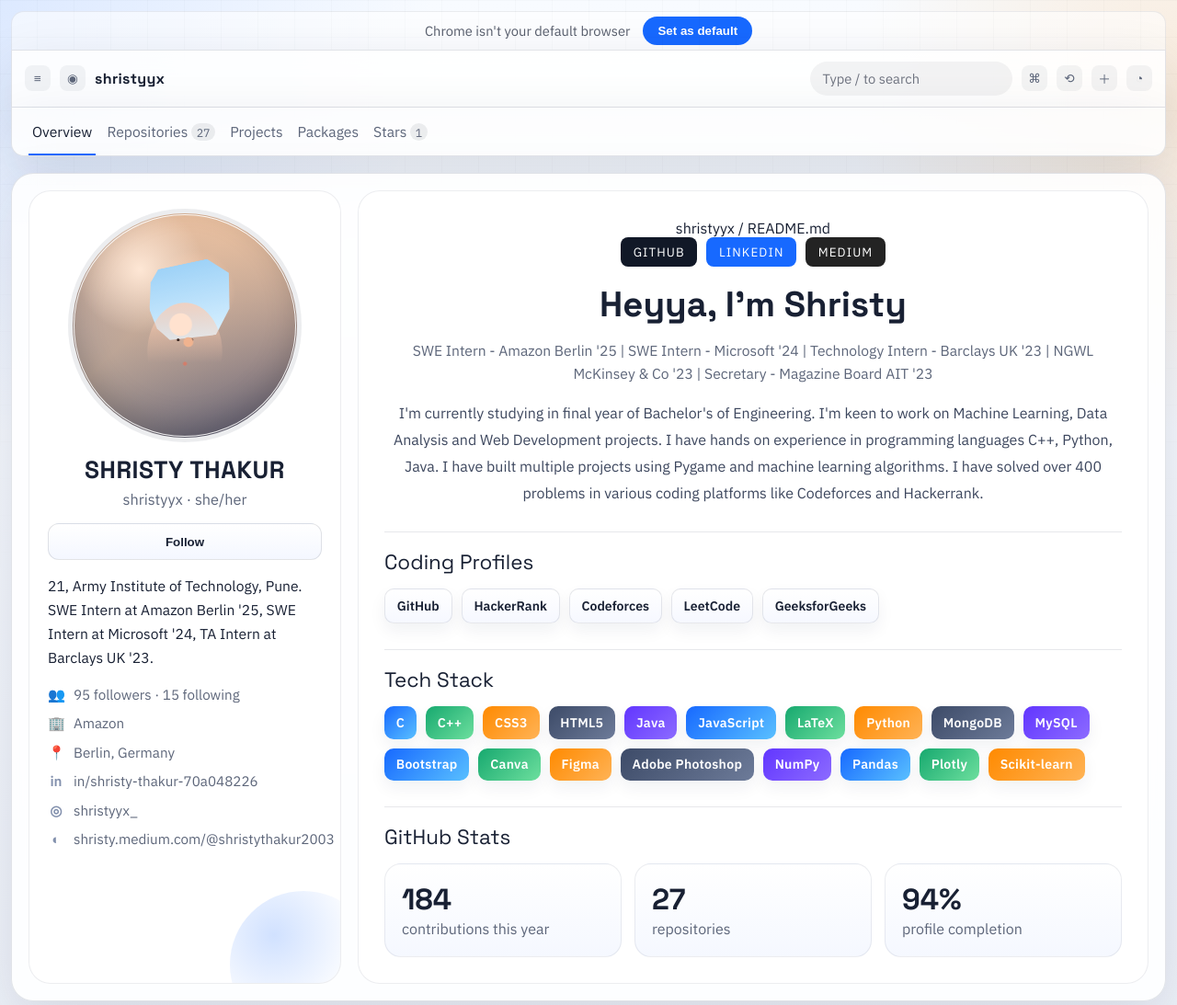
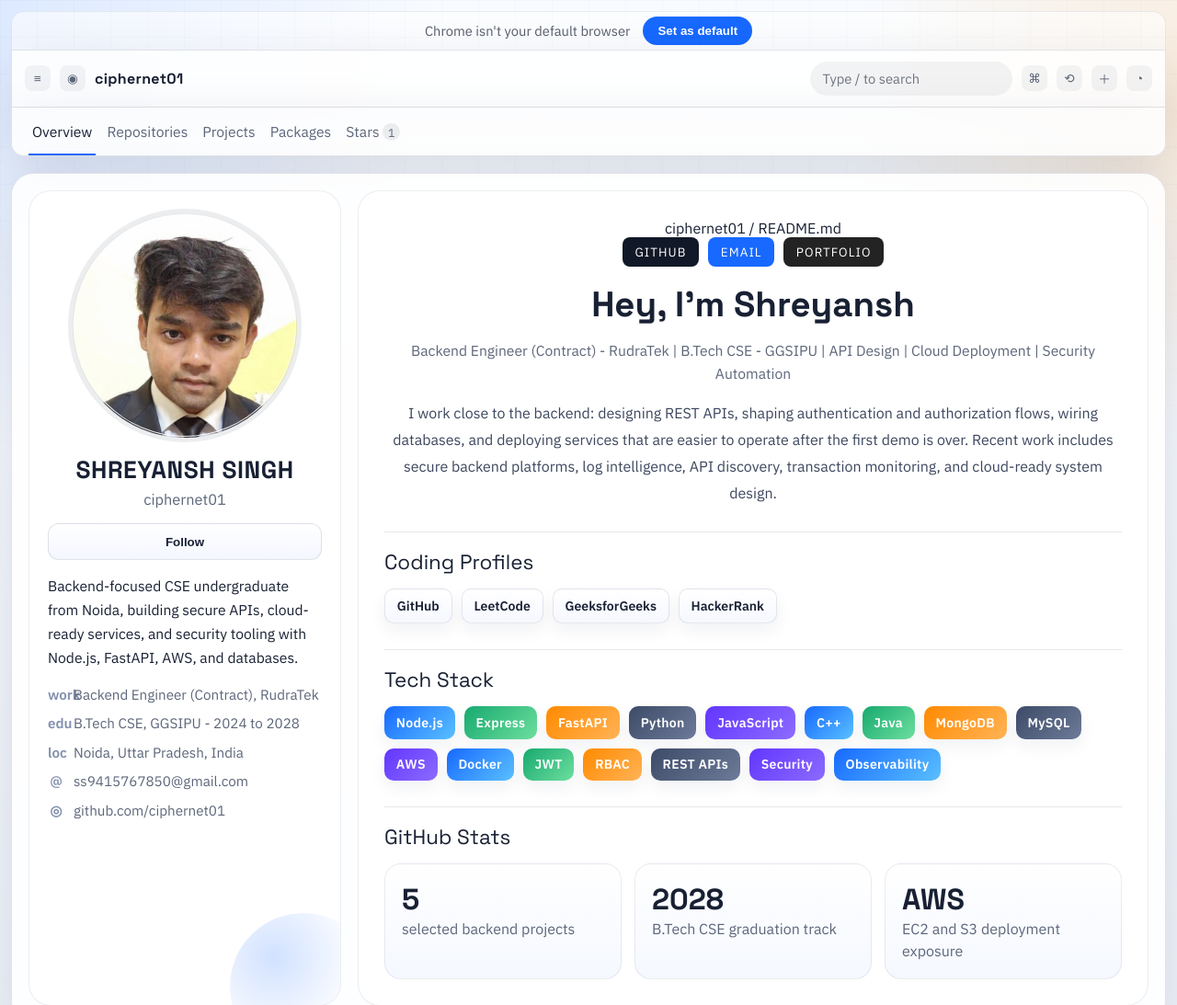
Before and after one commit to ciphernet01/ciphernet01, a plain HTML site: page index.html in a window 1280 px wide. Shown: the top 1093 px of the page at 92% size. Drawn offline with Linux system fonts and the light colour scheme.

Commit message:
Fix GitHub profile overview

```diff
--- a/index.html
+++ b/index.html
@@ -20,7 +20,7 @@
         <div class="brand-group">
           <div class="menu-pill">≡</div>
           <div class="brand-mark">◉</div>
-          <div class="brand-name">shristyyx</div>
+          <div class="brand-name">ciphernet01</div>
         </div>
         <div class="top-actions">
           <div class="search-box">Type / to search</div>
@@ -33,7 +33,7 @@
 
       <nav class="section-tabs">
         <a class="active" href="#overview">Overview</a>
-        <a href="#repos">Repositories <span>27</span></a>
+        <a href="#repos">Repositories</a>
         <a href="#projects">Projects</a>
         <a href="#packages">Packages</a>
         <a href="#stars">Stars <span>1</span></a>
@@ -42,46 +42,45 @@
       <main class="layout">
         <aside class="profile-card">
           <div class="avatar-wrap">
-            <div class="avatar"></div>
+            <img class="avatar" src="assets/profile.jpeg" alt="Shreyansh Singh" />
             <div class="avatar-ring"></div>
           </div>
-          <h1>SHRISTY THAKUR</h1>
-          <p class="handle">shristyyx · she/her</p>
+          <h1>SHREYANSH SINGH</h1>
+          <p class="handle">ciphernet01</p>
           <button class="follow-btn" type="button">Follow</button>
 
           <p class="bio">
-            21, Army Institute of Technology, Pune. SWE Intern at Amazon Berlin '25, SWE Intern at Microsoft '24,
-            TA Intern at Barclays UK '23.
+            Backend-focused CSE undergraduate from Noida, building secure APIs, cloud-ready services, and security
+            tooling with Node.js, FastAPI, AWS, and databases.
           </p>
 
           <div class="meta-list">
-            <div><span>👥</span> 95 followers · 15 following</div>
-            <div><span>🏢</span> Amazon</div>
-            <div><span>📍</span> Berlin, Germany</div>
-            <div><span>in</span> in/shristy-thakur-70a048226</div>
-            <div><span>◎</span> shristyyx_</div>
-            <div><span>◐</span> shristy.medium.com/@shristythakur2003</div>
+            <div><span>work</span> Backend Engineer (Contract), RudraTek</div>
+            <div><span>edu</span> B.Tech CSE, GGSIPU - 2024 to 2028</div>
+            <div><span>loc</span> Noida, Uttar Pradesh, India</div>
+            <div><span>@</span> ss9415767850@gmail.com</div>
+            <div><span>◎</span> github.com/ciphernet01</div>
           </div>
         </aside>
 
         <section class="overview-panel" id="overview">
           <div class="panel-header">
-            <span>shristyyx / README.md</span>
+            <span>ciphernet01 / README.md</span>
             <div class="social-row">
               <a href="#">GitHub</a>
-              <a href="#">LinkedIn</a>
-              <a href="#">Medium</a>
+              <a href="#">Email</a>
+              <a href="#">Portfolio</a>
             </div>
-            <h2>Heyya, I&apos;m Shristy</h2>
+            <h2>Hey, I&apos;m Shreyansh</h2>
             <p class="subtitle">
-              SWE Intern - Amazon Berlin '25 | SWE Intern - Microsoft '24 | Technology Intern - Barclays UK '23 |
-              NGWL McKinsey &amp; Co '23 | Secretary - Magazine Board AIT '23
+              Backend Engineer (Contract) - RudraTek | B.Tech CSE - GGSIPU | API Design | Cloud Deployment |
+              Security Automation
             </p>
             <p class="intro">
-              I&apos;m currently studying in final year of Bachelor&apos;s of Engineering. I&apos;m keen to work on Machine
-              Learning, Data Analysis and Web Development projects. I have hands on experience in programming languages
-              C++, Python, Java. I have built multiple projects using Pygame and machine learning algorithms. I have
-              solved over 400 problems in various coding platforms like Codeforces and Hackerrank.
+              I work close to the backend: designing REST APIs, shaping authentication and authorization flows, wiring
+              databases, and deploying services that are easier to operate after the first demo is over. Recent work
+              includes secure backend platforms, log intelligence, API discovery, transaction monitoring, and
+              cloud-ready system design.
             </p>
           </div>
 
@@ -89,19 +88,18 @@
             <div class="block-title">Coding Profiles</div>
             <div class="profile-badges">
               <span>GitHub</span>
-              <span>HackerRank</span>
-              <span>Codeforces</span>
               <span>LeetCode</span>
               <span>GeeksforGeeks</span>
+              <span>HackerRank</span>
             </div>
           </section>
 
           <section class="content-block">
             <div class="block-title">Tech Stack</div>
             <div class="tag-grid">
-              <span>C</span><span>C++</span><span>CSS3</span><span>HTML5</span><span>Java</span><span>JavaScript</span>
-              <span>LaTeX</span><span>Python</span><span>MongoDB</span><span>MySQL</span><span>Bootstrap</span><span>Canva</span>
-              <span>Figma</span><span>Adobe Photoshop</span><span>NumPy</span><span>Pandas</span><span>Plotly</span><span>Scikit-learn</span>
+              <span>Node.js</span><span>Express</span><span>FastAPI</span><span>Python</span><span>JavaScript</span>
+              <span>C++</span><span>Java</span><span>MongoDB</span><span>MySQL</span><span>AWS</span><span>Docker</span>
+              <span>JWT</span><span>RBAC</span><span>REST APIs</span><span>Security</span><span>Observability</span>
             </div>
           </section>
 
@@ -109,16 +107,16 @@
             <div class="block-title">GitHub Stats</div>
             <div class="stats-grid">
               <article>
-                <strong>184</strong>
-                <span>contributions this year</span>
+                <strong>5</strong>
+                <span>selected backend projects</span>
               </article>
               <article>
-                <strong>27</strong>
-                <span>repositories</span>
+                <strong>2028</strong>
+                <span>B.Tech CSE graduation track</span>
               </article>
               <article>
-                <strong>94%</strong>
-                <span>profile completion</span>
+                <strong>AWS</strong>
+                <span>EC2 and S3 deployment exposure</span>
               </article>
             </div>
           </section>
--- a/styles.css
+++ b/styles.css
@@ -197,43 +197,12 @@
 }
 
 .avatar {
-  background:
-    radial-gradient(circle at 30% 25%, rgba(255, 232, 214, 0.98), transparent 28%),
-    radial-gradient(circle at 54% 35%, rgba(255, 206, 175, 0.95), transparent 22%),
-    linear-gradient(180deg, rgba(236, 193, 160, 0.98), rgba(74, 78, 105, 0.5)),
-    linear-gradient(135deg, #6f92c9 0%, #f4d9b8 40%, #5c5a74 100%);
+  display: block;
+  width: 100%;
+  height: 100%;
+  object-fit: cover;
+  object-position: 50% 22%;
   box-shadow: inset 0 -12px 32px rgba(0, 0, 0, 0.18);
-}
-
-.avatar::before {
-  content: "";
-  position: absolute;
-  left: 53%;
-  top: 22%;
-  width: 38%;
-  height: 34%;
-  background: linear-gradient(180deg, #9ed2f7 0%, #d8f0ff 100%);
-  clip-path: polygon(0 50%, 8% 15%, 20% 0, 78% 0, 100% 24%, 92% 70%, 70% 100%, 16% 94%, 4% 76%);
-  transform: translateX(-50%) rotate(-12deg);
-  filter: drop-shadow(0 6px 12px rgba(0, 0, 0, 0.18));
-}
-
-.avatar::after {
-  content: "";
-  position: absolute;
-  left: 50%;
-  top: 38%;
-  width: 38%;
-  height: 46%;
-  transform: translateX(-50%);
-  background:
-    radial-gradient(circle at 45% 25%, #ffe2cf 0 12%, transparent 13%),
-    radial-gradient(circle at 54% 42%, #f0b38f 0 6%, transparent 7%),
-    radial-gradient(circle at 42% 40%, #2d1a16 0 1.5%, transparent 2%),
-    radial-gradient(circle at 58% 40%, #2d1a16 0 1.5%, transparent 2%),
-    radial-gradient(circle at 50% 63%, #d37d6a 0 2%, transparent 3%),
-    linear-gradient(180deg, rgba(255, 204, 176, 0.82), rgba(255, 204, 176, 0) 62%);
-  clip-path: ellipse(44% 48% at 50% 52%);
 }
 
 .avatar-ring {
```
Also changed, not shown: assets/profile.jpeg (added), 1 other file.
